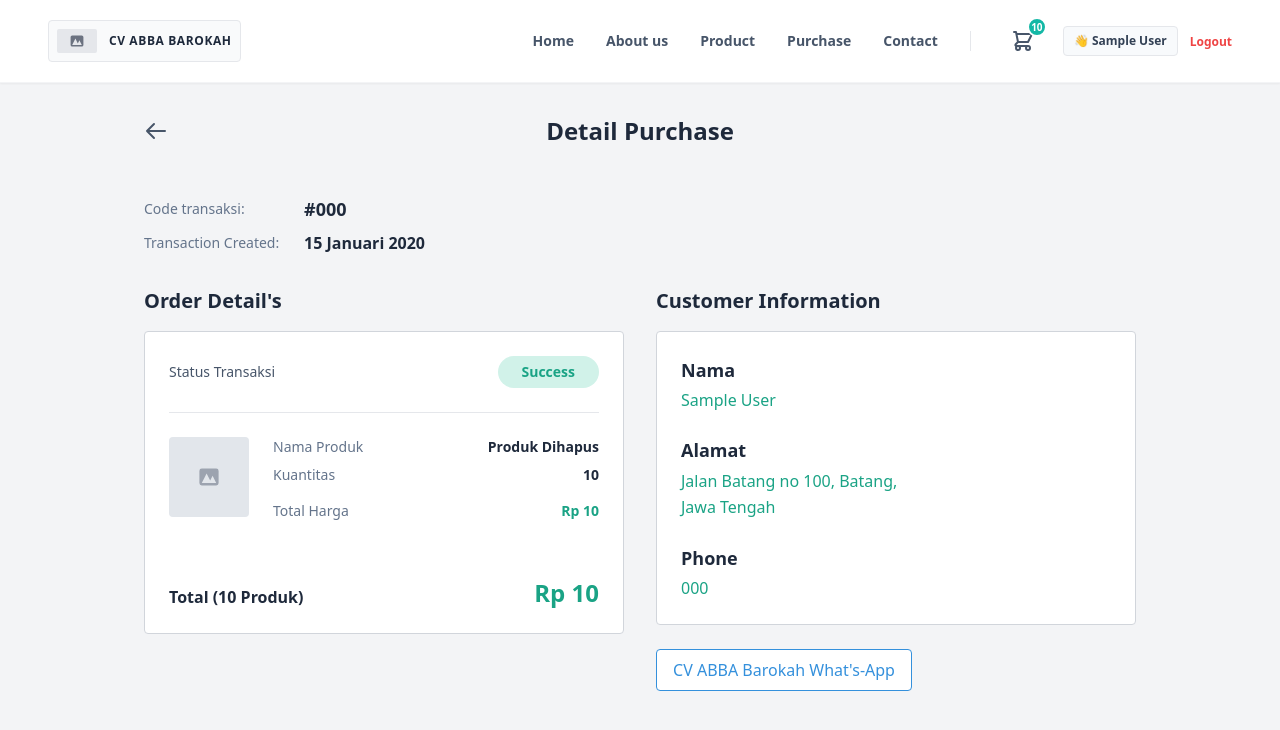
After one commit to ReiArasy/cv-abba-barokah, a Laravel app: page /purchase/000 in a window 1280 px wide. The commit adds this page. Shown: the top 730 px of the page. Run offline with Laravel 12, Linux system fonts and the light colour scheme; a user stored in the database is signed in; tables that the repository leaves empty hold one stand-in row (values such as "Sample post"); some libraries are stand-ins or nearby versions.

Commit message:
history pembelian

```diff
--- /dev/null
+++ b/app/Http/Controllers/HistoryController.php
@@ -0,0 +1,53 @@
+<?php
+
+namespace App\Http\Controllers;
+
+use Illuminate\Http\Request;
+use App\Models\Cart;
+use App\Models\Order;
+use App\Models\OrderItem;
+use App\Models\Payment;
+use App\Models\Product;
+use Illuminate\Support\Str;
+use Illuminate\Support\Facades\DB;
+use Illuminate\Support\Facades\Auth;
+
+class HistoryController extends Controller
+{
+    public function index()
+    {
+        $user = Auth::user();
+        $orders = Order::where('user_id', $user->id)->orderBy('created_at', 'desc')->get();
+
+        return view('purchase.history', compact('orders'));
+    }
+
+    public function show(Order $order)
+    {
+        if ($order->user_id !== Auth::id()) {
+            abort(403, 'Akses ditolak.');
+        }
+
+        $order->load('items.product');
+        $snapToken = null;
+
+        if ($order->payment_status === 'unpaid') {
+            $this->initMidtrans();
+
+            $params = [
+                'transaction_details' => [
+                    'order_id' => $order->code,
+                    'gross_amount' => (int) $order->total_price,
+                ],
+                'customer_details' => [
+                    'first_name' => Auth::user()->name,
+                    'email' => Auth::user()->email,
+                ],
+            ];
+
+            $snapToken = \Midtrans\Snap::getSnapToken($params);
+        }
+
+        return view('purchase.show', compact('order', 'snapToken'));
+    }
+}
--- a/resources/views/components/navbar.blade.php
+++ b/resources/views/components/navbar.blade.php
@@ -26,7 +26,7 @@
                 <a href="{{ route('products.index') }}" class="{{ request()->routeIs('products.index') ? 'text-teal-500 border-b-2 border-teal-500 pb-1' : 'text-slate-600 hover:text-teal-500 transition' }}">
                     Product
                 </a>
-                <a href="#" class="text-slate-600 hover:text-teal-500 transition">Purchase</a>
+                <a href="{{ route('purchase.history') }}" class="text-slate-600 hover:text-teal-500 transition">Purchase</a>
             @endauth
 
             <a href="#" class="text-slate-600 hover:text-teal-500 transition">Contact</a>
--- /dev/null
+++ b/resources/views/purchase/show.blade.php
@@ -0,0 +1,134 @@
+@extends('layouts.app')
+
+@section('content')
+<div class="max-w-5xl mx-auto px-4 py-8 font-sans">
+
+    <div class="flex items-center justify-center relative mb-12">
+        <a href="{{ route('orders.index') }}" class="absolute left-0 text-slate-600 hover:text-slate-900 transition">
+            <svg class="w-6 h-6 mr-2" fill="none" stroke="currentColor" viewBox="0 0 24 24" stroke-width="2">
+                <path stroke-linecap="round" stroke-linejoin="round" d="M10 19l-7-7m0 0l7-7m-7 7h18"></path>
+            </svg>
+        </a>
+        <h1 class="text-2xl font-bold text-slate-800">Detail Purchase</h1>
+    </div>
+
+    <div class="mb-8">
+        <div class="flex mb-2 items-center">
+            <span class="w-40 text-slate-500 font-medium text-sm">Code transaksi:</span>
+            <span class="font-bold text-slate-800 text-lg">#{{ $order->code }}</span>
+        </div>
+        <div class="flex items-center">
+            <span class="w-40 text-slate-500 font-medium text-sm">Transaction Created:</span>
+            <span class="font-bold text-slate-800">{{ \Carbon\Carbon::parse($order->created_at)->translatedFormat('d F Y') }}</span>
+        </div>
+    </div>
+
+    <div class="grid grid-cols-1 lg:grid-cols-2 gap-8 items-start">
+
+        <div>
+            <h2 class="text-xl font-bold text-slate-800 mb-4">Order Detail's</h2>
+            <div class="border border-gray-300 rounded p-6 bg-white">
+
+                <div class="flex justify-between items-center mb-6 pb-6 border-b border-gray-200">
+                    <span class="text-slate-600 font-medium text-sm">Status Transaksi</span>
+                    @if($order->payment_status === 'paid' || $order->status === 'processing' || $order->status === 'shipped')
+                        <span class="px-6 py-1.5 rounded-full text-sm font-bold bg-[#d1f2e9] text-[#1aa385]">Success</span>
+                    @elseif($order->payment_status === 'unpaid' || $order->status === 'pending')
+                        <span class="px-6 py-1.5 rounded-full text-sm font-bold bg-[#fcedd9] text-[#f5a623]">Pending</span>
+                    @else
+                        <span class="px-6 py-1.5 rounded-full text-sm font-bold bg-[#f8d7da] text-[#dc3545]">Failed</span>
+                    @endif
+                </div>
+
+                <div class="space-y-6">
+                    @foreach($order->items as $item)
+                    <div class="flex gap-6">
+                        <div class="w-20 h-20 bg-[#e2e6eb] rounded flex-shrink-0 flex items-center justify-center">
+                            <svg class="w-6 h-6 text-gray-400" fill="currentColor" viewBox="0 0 20 20">
+                                <path fill-rule="evenodd" d="M4 3a2 2 0 00-2 2v10a2 2 0 002 2h12a2 2 0 002-2V5a2 2 0 00-2-2H4zm12 12H4l4-8 3 6 2-4 3 6z" clip-rule="evenodd" />
+                            </svg>
+                        </div>
+
+                        <div class="flex-1 text-sm grid grid-cols-[100px_1fr] gap-y-2">
+                            <span class="text-slate-500">Nama Produk</span>
+                            <span class="font-bold text-slate-800 text-right">{{ $item->product->name ?? 'Produk Dihapus' }}</span>
+
+                            <span class="text-slate-500">Kuantitas</span>
+                            <span class="font-bold text-slate-800 text-right">{{ $item->quantity }}</span>
+
+                            <span class="text-slate-500 mt-2">Total Harga</span>
+                            <span class="font-bold text-[#1aa385] text-right mt-2">Rp {{ number_format($item->subtotal, 0, ',', '.') }}</span>
+                        </div>
+                    </div>
+                    @if(!$loop->last) <hr class="border-gray-200"> @endif
+                    @endforeach
+                </div>
+
+                <div class="mt-8 pt-6 flex justify-between items-end">
+                    <span class="text-slate-800 font-bold">Total ({{ $order->items->sum('quantity') }} Produk)</span>
+                    <span class="text-2xl font-bold text-[#1aa385]">Rp {{ number_format($order->total_price, 0, ',', '.') }}</span>
+                </div>
+            </div>
+        </div>
+
+        <div>
+            <h2 class="text-xl font-bold text-slate-800 mb-4">Customer Information</h2>
+
+            <div class="border border-gray-300 rounded p-6 bg-white mb-6">
+                <div class="mb-6">
+                    <h3 class="text-slate-800 font-bold mb-1 text-lg">Nama</h3>
+                    <p class="text-[#1aa385]">{{ auth()->user()->name }}</p>
+                </div>
+
+                <div class="mb-6">
+                    <h3 class="text-slate-800 font-bold mb-1 text-lg">Alamat</h3>
+                    <p class="text-[#1aa385] max-w-[250px] leading-relaxed">{{ auth()->user()->address ?? 'Jalan Batang no 100, Batang, Jawa Tengah' }}</p>
+                </div>
+
+                <div>
+                    <h3 class="text-slate-800 font-bold mb-1 text-lg">Phone</h3>
+                    <p class="text-[#1aa385]">{{ auth()->user()->phone ?? '+62 888 123 456' }}</p>
+                </div>
+            </div>
+
+            <div class="w-64">
+                @if($order->payment_status === 'unpaid')
+                    <button id="pay-button" class="w-full bg-[#3490dc] hover:bg-blue-600 text-white font-medium py-2 rounded mb-3 transition">
+                        Bayar
+                    </button>
+                @endif
+
+                <a href="https://wa.me/628123456789" target="_blank" class="w-full block text-center border border-[#3490dc] text-[#3490dc] hover:bg-blue-50 font-medium py-2 rounded transition bg-white">
+                    CV ABBA Barokah What's-App
+                </a>
+            </div>
+        </div>
+
+    </div>
+</div>
+@endsection
+
+{{-- Script Midtrans Dipanggil Jika Status Unpaid dan ada SnapToken --}}
+@if($order->payment_status === 'unpaid' && $snapToken)
+    @section('scripts')
+    <script src="{{ env('MIDTRANS_IS_PRODUCTION') ? 'https://app.midtrans.com/snap/snap.js' : 'https://app.sandbox.midtrans.com/snap/snap.js' }}" data-client-key="{{ env('MIDTRANS_CLIENT_KEY') }}"></script>
+    <script type="text/javascript">
+        document.getElementById('pay-button').onclick = function () {
+            window.snap.pay('{{ $snapToken }}', {
+                onSuccess: function(result){
+                    window.location.reload();
+                },
+                onPending: function(result){
+                    window.location.reload();
+                },
+                onError: function(result){
+                    alert("Pembayaran Gagal!");
+                },
+                onClose: function(){
+                    alert('Anda menutup jendela pembayaran sebelum menyelesaikan transaksi.');
+                }
+            });
+        };
+    </script>
+    @endsection
+@endif
--- a/routes/web.php
+++ b/routes/web.php
@@ -5,6 +5,7 @@ use App\Http\Controllers\ProductController;
 use App\Http\Controllers\OrderController;
 use App\Http\Controllers\AuthController;
 use App\Http\Controllers\CartController;
+use App\Http\Controllers\HistoryController;
 use Illuminate\Foundation\Http\Middleware\VerifyCsrfToken;
 
 /*
@@ -48,6 +49,9 @@ Route::middleware(['auth', 'role:customer'])->group(function () {
     Route::post('/orders/direct', [OrderController::class, 'directCheckout'])->name('orders.direct');
     Route::get('/orders/history', [OrderController::class, 'index'])->name('orders.index');
     Route::get('/orders/{order:code}', [OrderController::class, 'show'])->name('orders.show');
+
+    Route::get('/purchase/history', [HistoryController::class, 'index'])->name('purchase.history');
+    Route::get('/purchase/{order:code}', [HistoryController::class, 'show'])->name('purchase.show');
 });
 
 /*
```
Also changed, not shown: resources/views/purchase/history.blade.php (added, +114 -0 lines).
